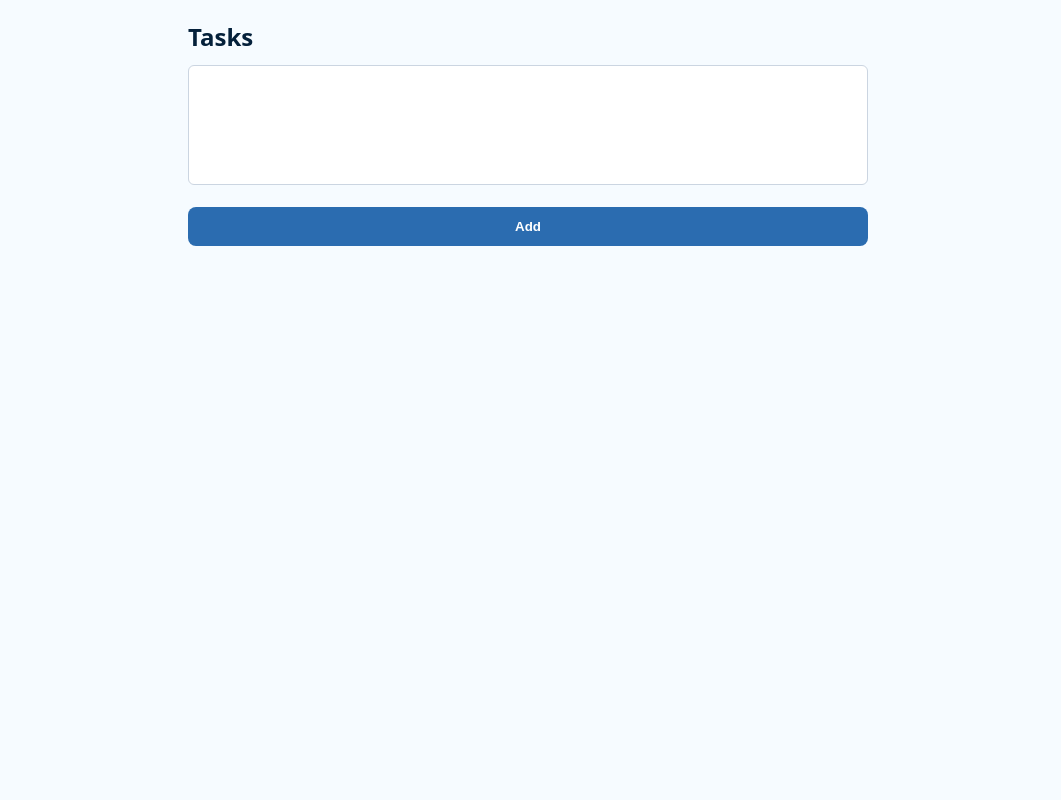
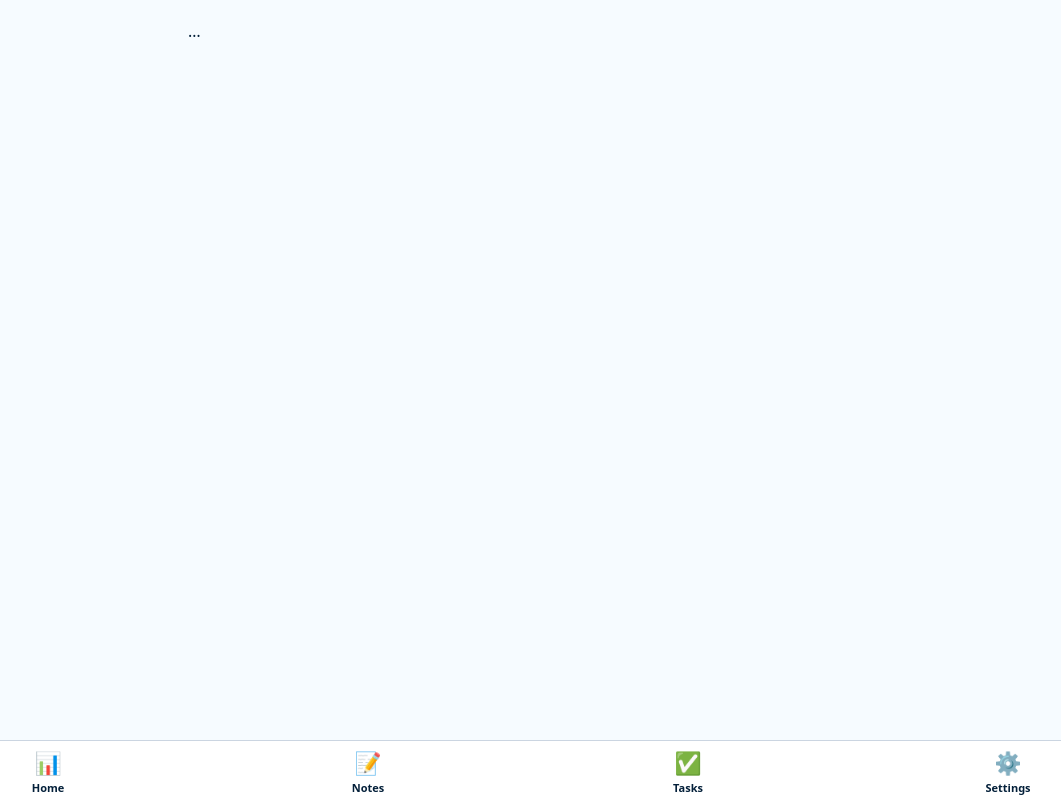
Before and after one commit to Italiantwinkboi/My-pwa-, a plain HTML site: page tasks.html in a window 1280 px wide. Shown: the whole page, without its empty margins (112-1173 px from the left). Drawn offline with Linux system fonts and the light colour scheme.

Commit message:
Update tasks.html

```diff
--- a/tasks.html
+++ b/tasks.html
@@ -1,17 +1,11 @@
-<!doctype html>
-<html><head><meta charset="utf-8"/><link rel="stylesheet" href="styles.css"/></head>
-<body>
-<main><h2>Tasks</h2>
-<input id="taskInput" class="box"/>
-<button onclick="addTask()">Add</button>
-<ul id="taskList"></ul></main>
-<script>
-const k="pwa-tasks";
-let t=JSON.parse(localStorage[k]||"[]");
-function save(){localStorage[k]=JSON.stringify(t)}
-function addTask(){if(!taskInput.value)return;t.push({x:taskInput.value,d:0});taskInput.value="";save();r()}
-function r(){taskList.innerHTML=t.map((e,i)=>`<li onclick="c(${i})">${e.d?"✔":"⬜"} ${e.x}</li>`).join("")}
-function c(i){t[i].d=!t[i].d;save();r()}
-r();
-</script>
+<!doctype html><html><head><meta charset="utf-8"/><link rel="stylesheet" href="styles.css"/></head>
+<body class="page">
+<main>…</main>
+<nav class="tabbar">
+  <a href="index.html">📊<span class="tab-label">Home</span></a>
+  <a href="notes.html">📝<span class="tab-label">Notes</span></a>
+  <a href="tasks.html">✅<span class="tab-label">Tasks</span></a>
+  <a href="settings.html">⚙️<span class="tab-label">Settings</span></a>
+</nav>
+<script src="app.js"></script>
 </body></html>
```
